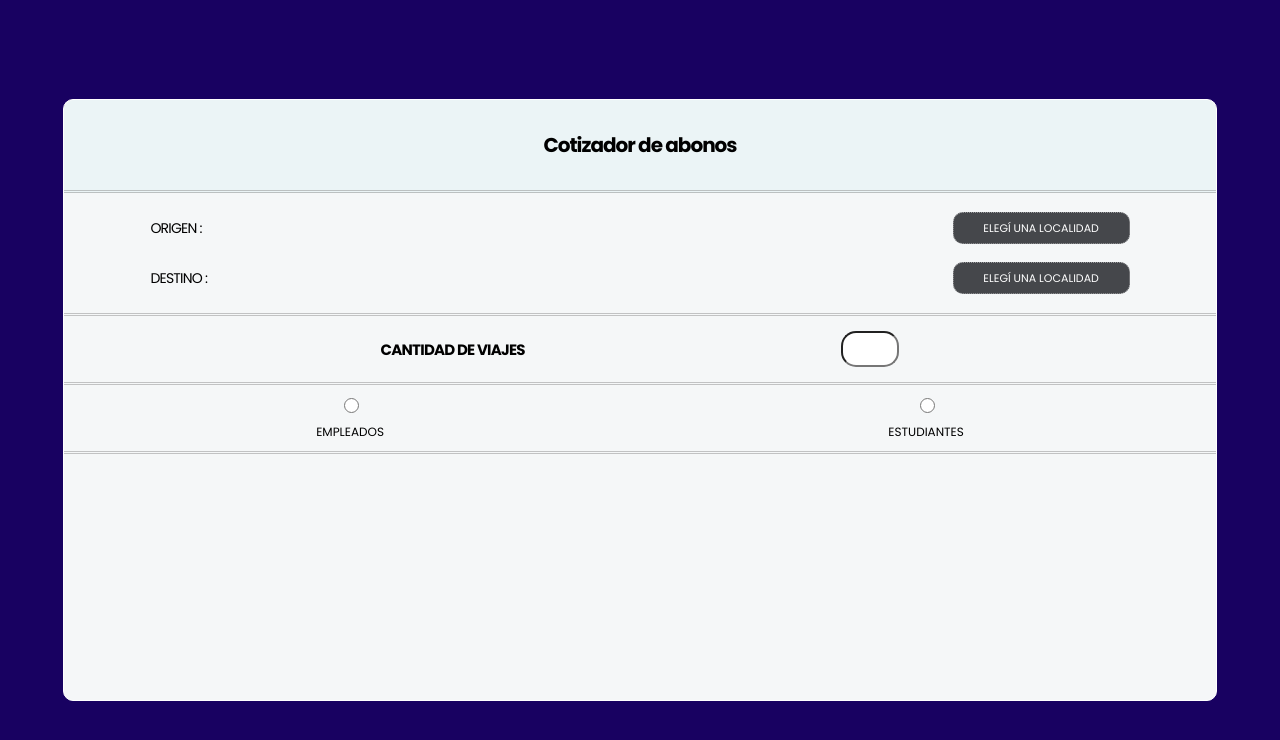
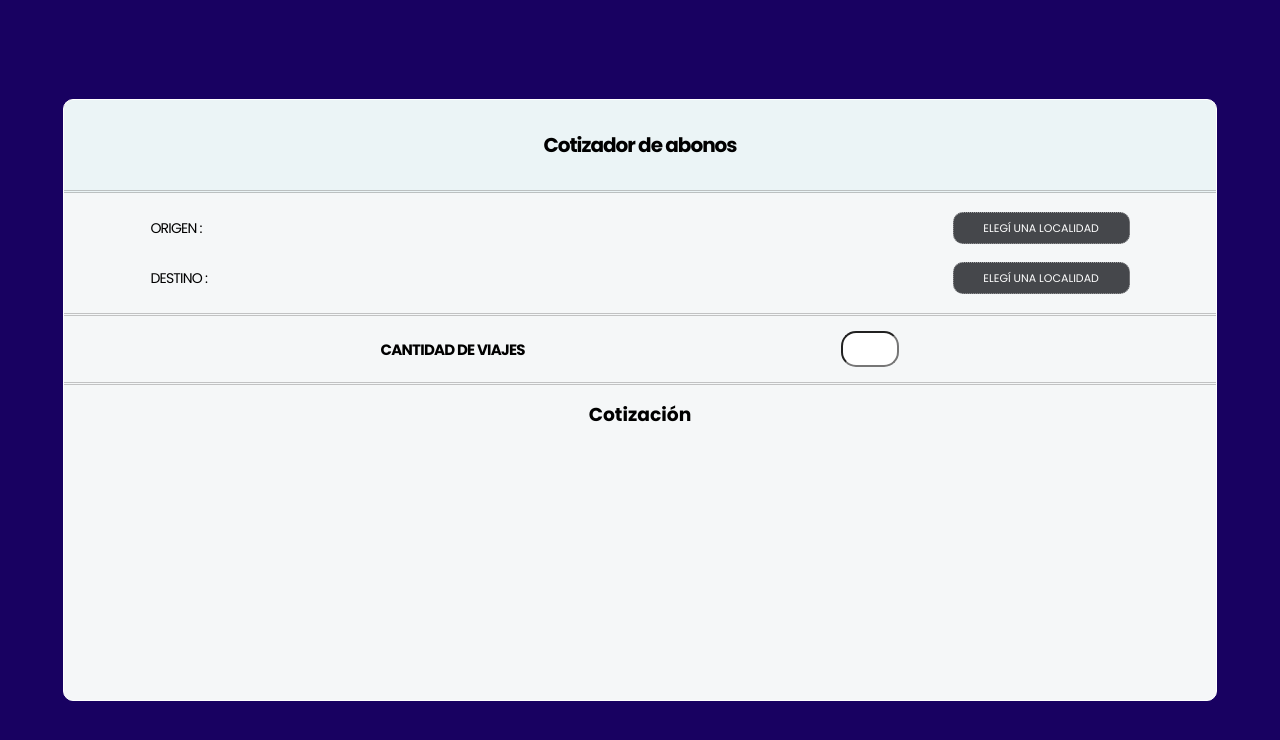
Before and after one commit to GonzaS89/simuladorabonos, a React (Create React App) app: page / in a window 1280 px wide. Shown: the top 740 px of the page. Built offline with nearby package versions, Linux system fonts and the light colour scheme; a web font is replaced by a local one.

Commit message:
trabajando...

```diff
--- a/src/App.css
+++ b/src/App.css
@@ -24,6 +24,7 @@
   background-color:#F5F7F8;
   border-radius: 10px;
   border: 1.5px solid white;
+  position: relative;
 }
 
 .titulo-principal{
--- a/src/App.js
+++ b/src/App.js
@@ -4,7 +4,8 @@ import React, { useState, useEffect } from 'react';
 import { Puntos } from "./Componentes/Puntos";
 import { Listadelocalidades } from "./Componentes/Listadelocalidades";
 import { Cantidaddeviajes } from "./Componentes/Cantidaddeviajes";
-import { Categorias } from "./Componentes/Categorias";
+import { Resultadocotizador } from "./Componentes/Resultadocotizacion";
+// import { Categorias } from "./Componentes/Categorias";
 
 function App ( ) {
 
@@ -12,6 +13,7 @@ function App ( ) {
   const [menuDesplegado , setMenuDesplegado] = useState(false);
   const [localidadOrigen , setLocalidadOrigen] = useState(null);
   const [localidadDestino , setLocalidadDestino] = useState(null);
+  const [viajesIngresados, setViajesIngresados] = useState(null)
 
   const recibirConfirmacionDeMenuDesplegado = (condicion) => {
     setMenuDesplegado(condicion);
@@ -34,7 +36,10 @@ function App ( ) {
     origenODestino === 'origen' ?
      setLocalidadOrigen(localidad) :
      setLocalidadDestino(localidad)
+  }
 
+  const recibirViajesIngresados = viajes => {
+    setViajesIngresados(viajes)
   }
 
   return (
@@ -55,8 +60,12 @@ function App ( ) {
           origenODestino = {origenODestino}
           localidadDestino = {localidadDestino}/>
         </div>
-        <Cantidaddeviajes />
-        <Categorias />
+        <Cantidaddeviajes viajesIngresados = {recibirViajesIngresados} />
+        {/* <Categorias /> */}
+        <Resultadocotizador
+        enviarViajesIngresados = {viajesIngresados}
+        localidadOrigen = {localidadOrigen}
+        localidadDestino = {localidadDestino}/>
       </div>
       <Listadelocalidades
       menuDesplegado = {menuDesplegado}
--- a/src/Componentes/Cantidaddeviajes.jsx
+++ b/src/Componentes/Cantidaddeviajes.jsx
@@ -2,13 +2,23 @@ import React from 'react';
 import '../Estilos/salidallegada.css';
 
 
-export const Cantidaddeviajes = ( ) => {
+export const Cantidaddeviajes = ( { viajesIngresados }) => {
+
+    const enviarViajesIngresados = e => {
+        return (
+            e.target.value !== '' ?
+            viajesIngresados(parseInt(e.target.value)) :
+            viajesIngresados(0)
+        )
+    }
+
     return (
         <div className="container-cantidaddeviajes">
             <p className="texto-cantidaddeviajes">Cantidad de viajes</p>
             <input
             type="number" min={8} max={50}
-            className='inputViajes'/>
+            className='inputViajes'
+            onChange={enviarViajesIngresados}/>
         </div>
     )
 }
--- /dev/null
+++ b/src/Componentes/Descuentos.jsx
@@ -0,0 +1,12 @@
+import React , { useState , useEffect }from 'react';
+
+export const Descuentos = ( { viajesIngresados , precioAbono , abonoDescuento}) => {
+
+    return(
+        <div  className={viajesIngresados !== 0 ? 'container-detalle-precio' :
+        'container-detalle-precio-oculto'}>
+            <p className={precioAbono !== 0 ? 'detalle' : 'oculto'}>{viajesIngresados === null ? '' : 'Descuento por abonado'}</p>
+            <p className={precioAbono !== 0 ? 'precio descuento' : 'precio descuento oculto'}>$ {abonoDescuento}</p>
+        </div>
+    )
+}
--- /dev/null
+++ b/src/Componentes/Detallecotizacion.jsx
@@ -0,0 +1,13 @@
+import React from 'react';
+import '../Estilos/resultadoscotizador.css';
+
+export const Detallecotizacion = ( { viajesIngresados , localidadOrigen , localidadDestino , precioAbono } ) => {
+
+    return (
+            <div
+            className='container-detalle-precio'>
+                <p className={viajesIngresados !== 0 ? 'detalle' : 'detalle oculto'}>{viajesIngresados === null ? '' : `${viajesIngresados} viajes de La Florida hasta La Florida`}</p>
+                <p className={precioAbono !== 0 ? 'precio' : 'precio oculto'}>$ {precioAbono}</p>
+        </div>
+    )
+}
--- /dev/null
+++ b/src/Componentes/Preciofinal.jsx
@@ -0,0 +1,11 @@
+import React from 'react';
+
+export const Preciofinal = ( { precioAbono , abonoDescuento }) => {
+    return (
+        <div  className={precioAbono !== 0 ? 'container-detalle-precio precio-resaltado' :
+        'container-detalle-precio-oculto'}>
+            <p className='detalle preciofinal'>{precioAbono === 0 ? '' : 'Precio final'}</p>
+            <p className={precioAbono !== 0 ? 'precio preciofinal' : 'precio oculto'}>$ {precioAbono - abonoDescuento}</p>
+        </div>
+    )
+}
--- /dev/null
+++ b/src/Componentes/Resultadocotizacion.jsx
@@ -0,0 +1,53 @@
+import React , { useState , useEffect }from 'react';
+import '../Estilos/resultadoscotizador.css'
+import { Detallecotizacion } from './Detallecotizacion';
+import { Descuentos } from './Descuentos';
+import { Preciofinal } from './Preciofinal';
+
+export const Resultadocotizador = ( { enviarViajesIngresados , localidadOrigen , localidadDestino }) => {
+
+    const [precioDeReferencia, setPrecioDeReferencia] = useState(null);
+    const [precioAbono, setPrecioAbono] = useState(null)
+
+    const [abonoDescuento, setAbonoDescuento] = useState(null);
+
+    const calcularDescuento = ( ) => {
+        setAbonoDescuento( Math.round(precioAbono * 0.3))
+    }
+
+    useEffect(() => {
+        calcularDescuento();
+    },[precioAbono])
+
+    const definirPrecio = ( origen , destino) => {
+        if(origen === 'la florida') {
+            if(destino === 'la florida'){setPrecioDeReferencia(580)}
+            if(destino === 'alderetes'){setPrecioDeReferencia(enviarViajesIngresados * 670)}
+            if(destino === 'banda del río salí'){setPrecioDeReferencia(enviarViajesIngresados * 750)}
+            if(destino === 'san miguel de tucumán'){setPrecioDeReferencia(enviarViajesIngresados * 1100)}
+        }
+    }
+
+    useEffect(() => {
+        definirPrecio(localidadOrigen , localidadDestino)
+        setPrecioAbono(precioDeReferencia * enviarViajesIngresados)
+    },[enviarViajesIngresados])
+
+    return (
+        <div className='container-cotizacionfinal'>
+            <h3>Cotización</h3>
+            <Detallecotizacion
+            viajesIngresados = {enviarViajesIngresados}
+            localidadOrigen = {localidadOrigen}
+            localidadDestino = {localidadDestino}
+            precioAbono = {precioAbono}
+            />
+            <Descuentos
+            viajesIngresados={enviarViajesIngresados}
+            precioAbono = {precioAbono}
+            abonoDescuento = {abonoDescuento}/>
+            <Preciofinal precioAbono = {precioAbono}
+            abonoDescuento = {abonoDescuento}/>
+        </div>
+    )
+}
--- a/src/Estilos/listadelocalidades.css
+++ b/src/Estilos/listadelocalidades.css
@@ -1,5 +1,5 @@
 .container-localidades-principal{
-    height:450px;
+    /* height:450px; */
     width: 100%;
     background-color:#fcf8f3;
     position: absolute;
--- /dev/null
+++ b/src/Estilos/resultadoscotizador.css
@@ -0,0 +1,58 @@
+.container-cotizacionfinal{
+    display: flex;
+    flex-direction: column;
+    justify-content: start;
+    align-items: center;
+    gap: 10px;
+    height: 270px;
+
+    && h3 {
+        margin: 15px 0;
+    }
+}
+
+.oculto{
+    display: none;
+}
+
+.container-detalle-precio{
+    display: flex;
+    justify-content: space-around;
+    /* align-items: center; */
+    width: 100%;
+    height: 50px;
+}
+
+
+
+.detalle{
+    width: 55%;
+    font-size: 15px;
+}
+
+
+.precio{
+    font-weight: bold;
+    font-size: 15px;
+}
+
+.preciofinal{
+    text-transform: uppercase;
+    font-weight: bold;
+    font-size: 20px;
+}
+
+.descuento{
+    color: red;
+}
+
+.precio-resaltado{
+    display: flex;
+    align-items: center;
+    justify-content: center;
+    height: 50px;
+    background-color: black;
+    color: white;
+    position: absolute;
+    bottom: 0;
+}
--- a/src/localidades.json
+++ b/src/localidades.json
@@ -9,24 +9,6 @@
         "nombre" : "la florida"
     },
     {
-        "nombre" : "el talar"
-    },
-    {
-        "nombre" : "los ralos"
-    },
-    {
-        "nombre" : "las cejas"
-    },
-    {
-        "nombre" : "posse"
-    },
-    {
-        "nombre" : "finca mayo"
-    },
-    {
-        "nombre" : "cevil pozo"
-    },
-    {
         "nombre" : "san miguel de tucumán"
     }
 ]
```
